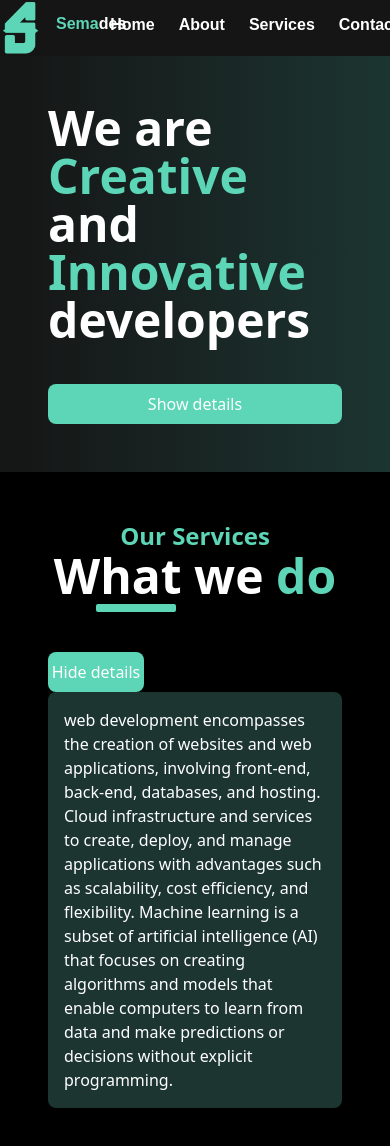
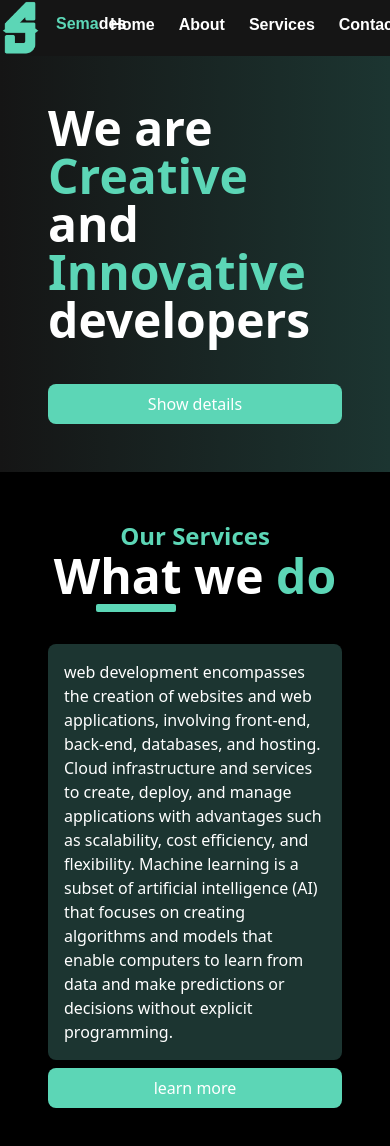
Before and after one commit to sky2626/Joetib-semades, a React (Vite) app: page / in a window 390 px wide. Shown: the top 1146 px of the page. Built offline with nearby package versions, Linux system fonts and the light colour scheme; a web font is replaced by a local one.

Commit message:
mobile view update on card

```diff
--- a/src/component/Home.jsx
+++ b/src/component/Home.jsx
@@ -1,14 +1,12 @@
 import { useState } from 'react';
+import { Link } from "react-router-dom";
 
 export default function Home(){
     const [showMore, setShowMore] = useState(false);
-    const [showMore2, setShowMore2] = useState(true);
+
 
     function handleMoreClick() {
         setShowMore(!showMore);
-      }
-    function handleMoreClick2() {
-        setShowMore2(!showMore2);
       }
 
     return(
@@ -46,18 +44,14 @@ export default function Home(){
                         What we <span className='text-pro-100'>do</span>
                     </h1>
                     <div className='bg-pro-100 rounded-sm h-2 w-20 ml-12 mt-1'></div>
-                    <button
-                    onClick={handleMoreClick2}
-                    className="text-white bg-pro-100 h-10 w-24 rounded-lg mt-10 md:w-120 text-semibold">
-                        {showMore2 ? 'Hide' : 'Show'} details
-                    </button>
-                    {showMore2 &&
-                    <p className='bg-pro-300 mt-0 p-4 text-white rounded-lg md:w-120 '>
+                    <p className='bg-pro-300 mt-8 p-4 text-white rounded-lg md:w-120 '>
                         web development encompasses the creation of websites and web applications, involving front-end, back-end, databases, and hosting.
                         Cloud infrastructure and services to create, deploy, and manage applications with advantages such as scalability, cost efficiency,
                         and flexibility. Machine learning is a subset of artificial intelligence (AI) that focuses on creating algorithms and models that
                         enable computers to learn from data and make predictions or decisions without explicit programming.
-                    </p>}
+                    </p>
+                    <Link to='/services' className='bg-pro-100 text-white p-2 rounded-lg mt-2 text-center'>learn more</Link>
+
                 </div>
                 <div className="">
 
```
